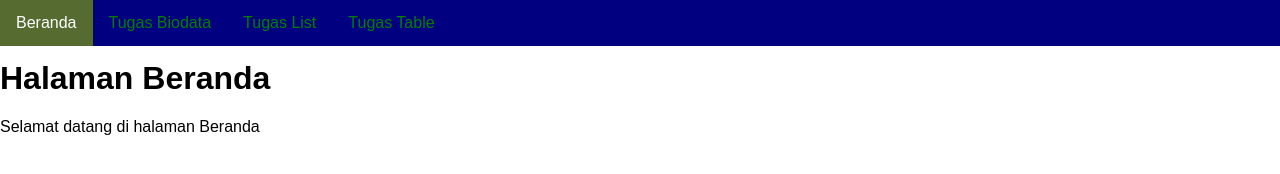
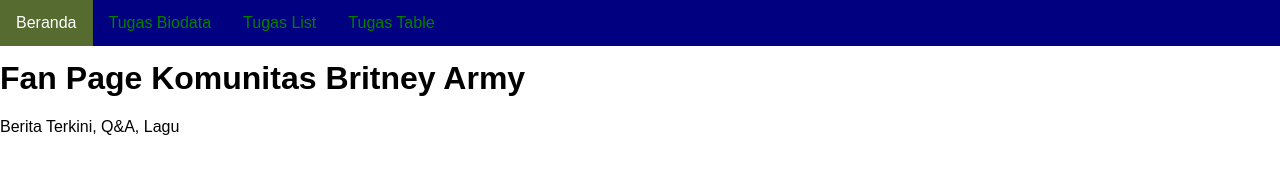
Before and after one commit to sergioalexsander384-lang/kelas9a_noabsen21, a plain HTML site: page index.html in a window 1280 px wide. Drawn offline with Linux system fonts and the light colour scheme.

Commit message:
fan page

```diff
--- a/index.html
+++ b/index.html
@@ -1,12 +1,14 @@
 <!DOCTYPE html>
-<html lang="en">
+<html lang="id">
 <head>
     <meta charset="UTF-8">
     <meta name="viewport" content="width=device-width, initial-scale=1.0">
-    <title>Tugas Sergio [Beranda]</title>
+    <title>Britney Spears Fan Page - Halaman Beranda</title>
     <link rel="stylesheet" href="style.css">
 </head>
 <body>
+
+    <!-- Navigator Bar -->
     <nav class="navbar">
         <ul>
             <li><a href="index.html" class="active">Beranda</a></li>
@@ -15,9 +17,17 @@
             <li><a href="table.html">Tugas Table</a></li>
         </ul>
     </nav>
+
+    <!-- Konten Utama (Tahap Awal) -->
     <div class="wadah-utama">
-        <h1>Halaman Beranda</h1>
-        <p>Selamat datang di halaman Beranda</p>
+
+        <!-- Bagian Header Halaman -->
+        <header class="header-halaman">
+            <h1>Fan Page Komunitas Britney Army</h1>
+            <p>Berita Terkini, Q&A, Lagu</p>
+        </header>
+
     </div>
+
 </body>
 </html>
```
